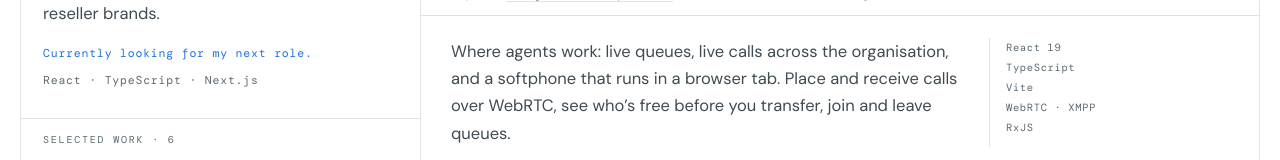
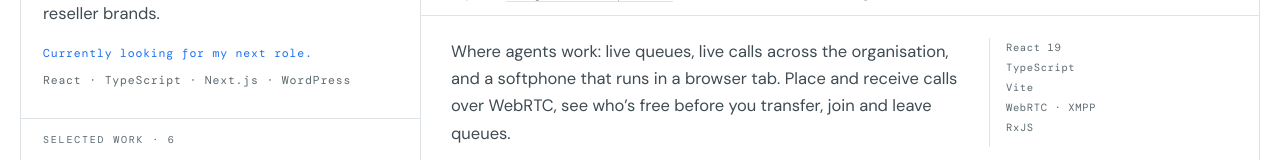
Before and after one commit to purzyk/portfolio-page, a Next.js app: page / in a window 1280 px wide. Shown: the part 181-341 px from the top of the page. Built offline with nearby package versions, Linux system fonts and the light colour scheme; no server answers.

Commit message:
Add WordPress to the homepage stack line

```diff
--- a/src/components/WorkBrowser.tsx
+++ b/src/components/WorkBrowser.tsx
@@ -77,7 +77,7 @@ export function WorkBrowser({ initialSlug }: { initialSlug?: string }) {
           </p>
 
           <p className='mt-4 font-mono text-ui text-accent'>Currently looking for my next role.</p>
-          <p className='mt-1 font-mono text-ui text-ink-muted'>React · TypeScript · Next.js</p>
+          <p className='mt-1 font-mono text-ui text-ink-muted'>React · TypeScript · Next.js · WordPress</p>
         </div>
 
         <h2 className='px-5.5 py-4 font-mono text-label-sm uppercase text-ink-muted'>
```
